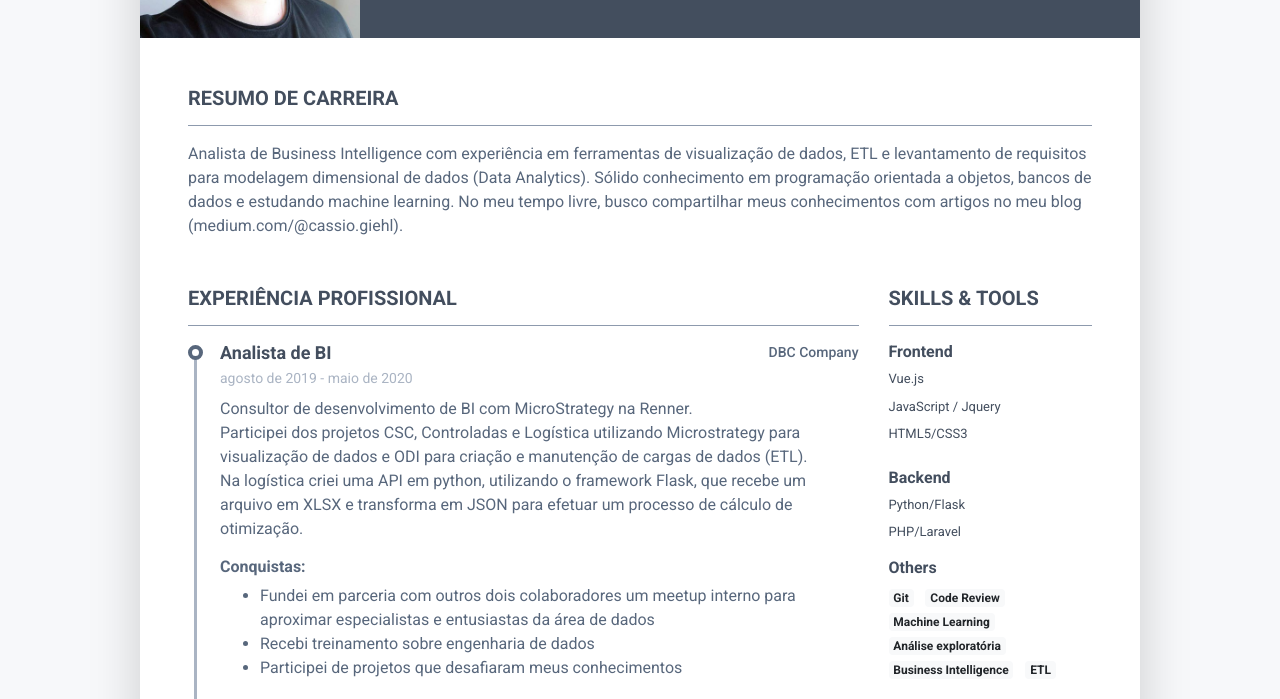
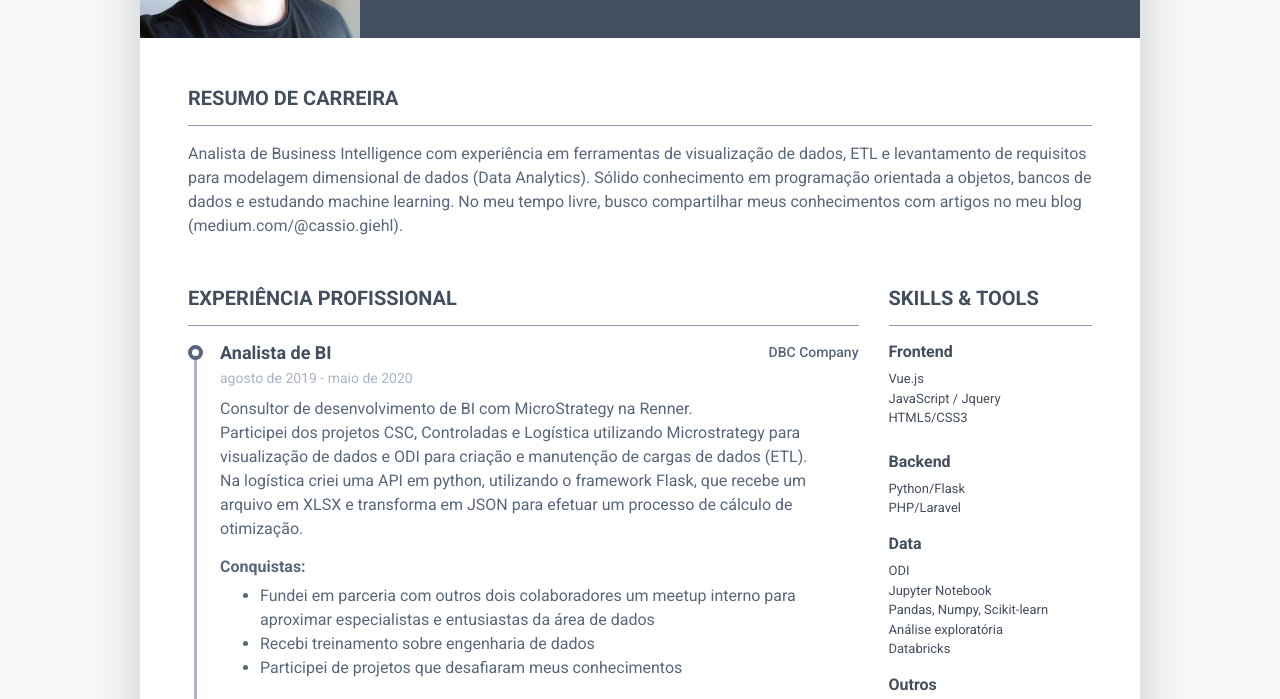
Before and after one commit to cassiogiehl/cassiogiehl.github.io, a plain HTML site: page index.html in a window 1280 px wide. Shown: the part 212-911 px from the top of the page. Drawn offline with Linux system fonts and the light colour scheme.

Commit message:
add skill

```diff
--- a/index.html
+++ b/index.html
@@ -257,12 +257,8 @@
 							        <ul class="list-unstyled mb-4">
 								        <li class="mb-2">
 								            <div class="resume-skill-name">Vue.js</div>
-								        </li>
-								        <li class="mb-2">
-								            <div class="resume-skill-name">JavaScript / Jquery</div>
-								        </li>
-								        <li class="mb-2">
-								            <div class="resume-skill-name">HTML5/CSS3</div>
+											<div class="resume-skill-name">JavaScript / Jquery</div>
+											<div class="resume-skill-name">HTML5/CSS3</div>
 								        </li>
 							        </ul>
 						        </div><!--//resume-skill-item-->
@@ -272,15 +268,26 @@
 							        <ul class="list-unstyled">
 								        <li class="mb-2">
 								            <div class="resume-skill-name">Python/Flask</div>
-								        </li>
-								        <li class="mb-2">
-								            <div class="resume-skill-name">PHP/Laravel</div>
+											<div class="resume-skill-name">PHP/Laravel</div>
 								        </li>
 							        </ul>
 						        </div><!--//resume-skill-item-->
 
 						        <div class="resume-skill-item">
-						            <h4 class="resume-skills-cat font-weight-bold">Others</h4>
+						            <h4 class="resume-skills-cat font-weight-bold">Data</h4>
+							        <ul class="list-unstyled">
+								        <li class="mb-2">
+								            <div class="resume-skill-name">ODI</div>
+											<div class="resume-skill-name">Jupyter Notebook</div>
+											<div class="resume-skill-name">Pandas, Numpy, Scikit-learn</div>
+											<div class="resume-skill-name">Análise exploratória</div>
+											<div class="resume-skill-name">Databricks</div>
+								        </li>
+							        </ul>
+								</div><!--//resume-skill-item-->
+
+						        <div class="resume-skill-item">
+						            <h4 class="resume-skills-cat font-weight-bold">Outros</h4>
 						            <ul class="list-inline">
 							            <li class="list-inline-item"><span class="badge badge-light">Git</span></li>
 							            <li class="list-inline-item"><span class="badge badge-light">Code Review</span></li>
```
